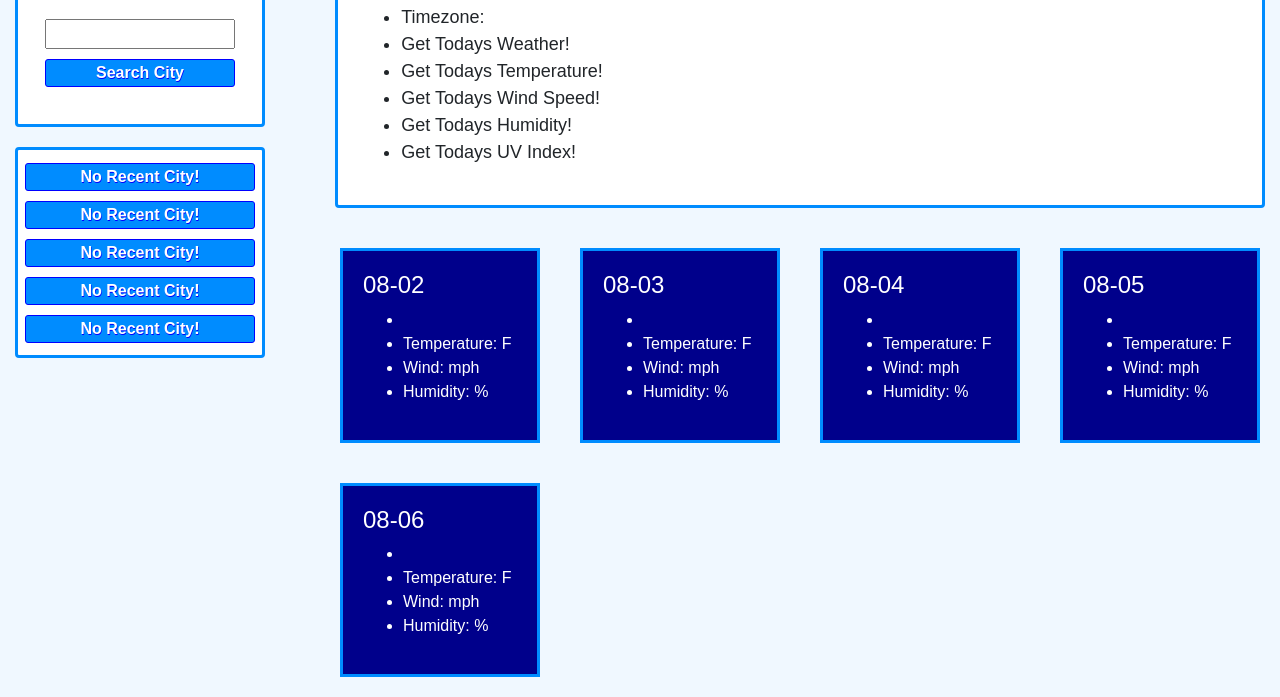
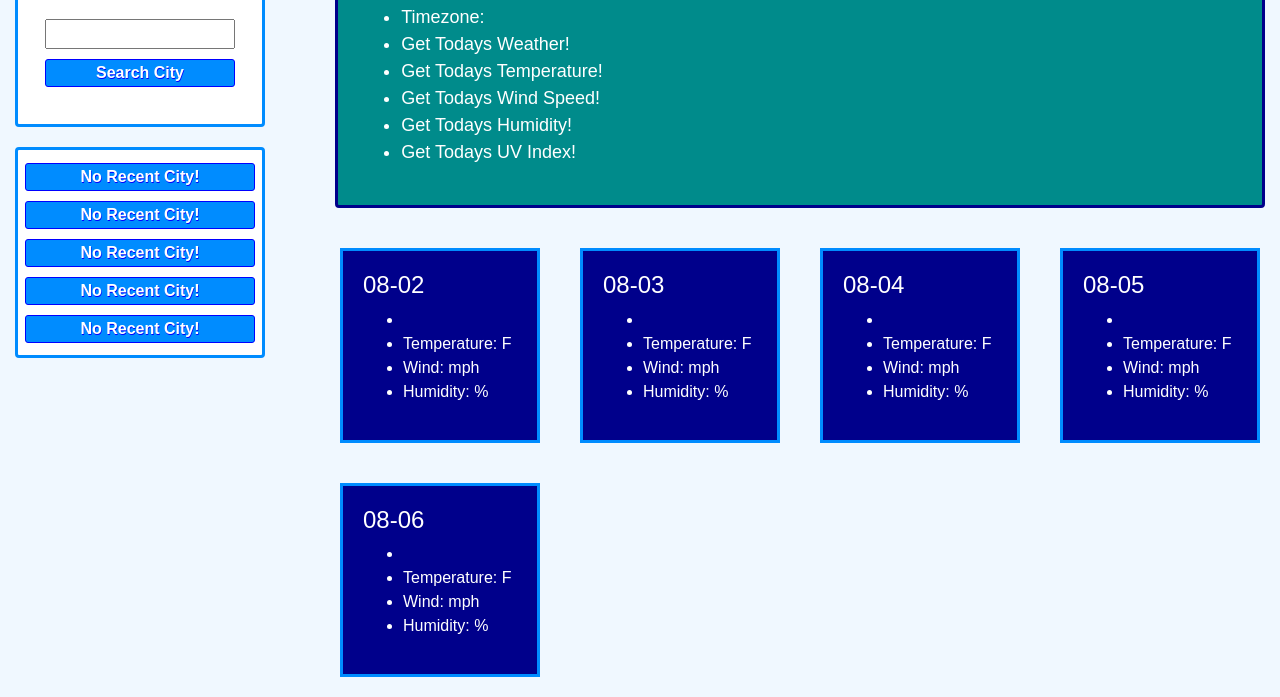
Before and after one commit to DeviousDoge/weather_dashboard, a plain HTML site: page index.html in a window 1280 px wide. Shown: the part 169-866 px from the top of the page. Drawn offline with nearby package versions, Linux system fonts and the light colour scheme.

Commit message:
restyle1

```diff
--- a/assets/style.css
+++ b/assets/style.css
@@ -42,7 +42,9 @@ main {
    width: 100%;
     padding: 2.5%;
     margin: 0 0 20px 0;
-    border: 3px solid rgb(0, 140, 255);
+    background-color: darkcyan;
+    color: white;
+    border: 3px solid darkblue;
 
 }
 .city-name {
```
